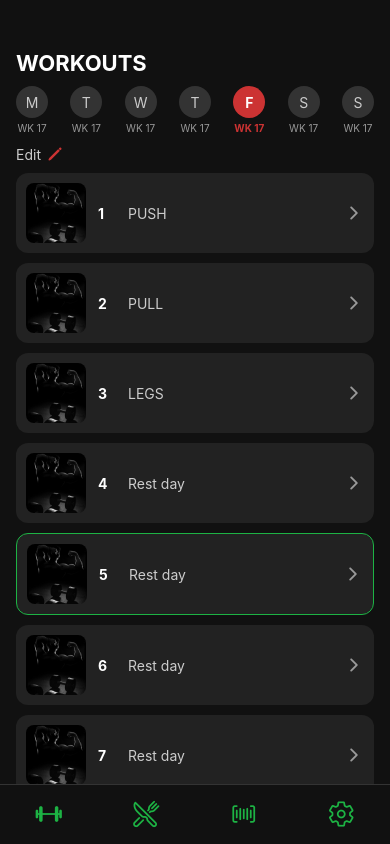
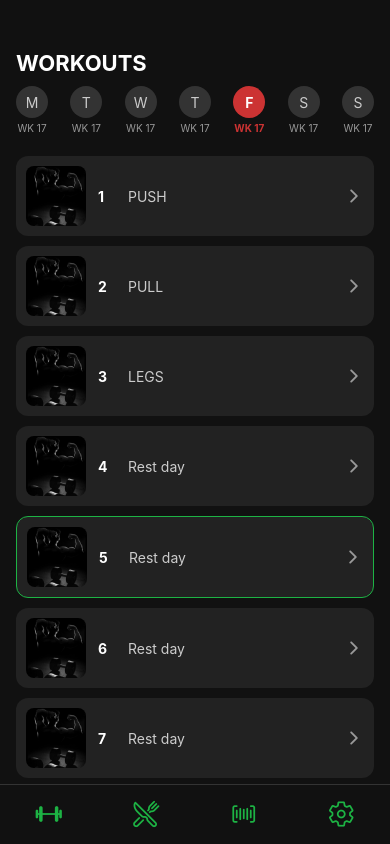
Before and after one commit to Agorbanoff/Introduction-to-script-languages, a React Native app in the folder MobileApp/Frontend/: screen /gym in a window 390 px wide. Built offline with nearby package versions, Linux system fonts and the light colour scheme.

Commit message:
removed edit button text

```diff
--- a/MobileApp/Frontend/gym.js
+++ b/MobileApp/Frontend/gym.js
@@ -1,4 +1,3 @@
-// gym.js
 import React, { useEffect, useState } from 'react';
 import {
   View,
@@ -123,12 +122,7 @@ const GymPage = () => {
           ))}
         </View>
 
-        <View style={styles.editRow}>
-          <Text style={styles.editText}>Edit</Text>
-          <Ionicons name="pencil" size={16} color="#c33" />
-        </View>
-
-        <ScrollView style={styles.scroll}>
+        <ScrollView contentContainerStyle={styles.scrollContent}>
           {workoutData.map((item, index) => (
             <TouchableOpacity
               key={item.id}
@@ -176,6 +170,7 @@ const GymPage = () => {
         >
           <Ionicons name="restaurant-outline" size={28} color="#1db344" />
         </TouchableOpacity>
+
         <TouchableOpacity
           onPress={() =>
             navigation.navigate('calorieinput')
@@ -191,8 +186,6 @@ const GymPage = () => {
         >
           <Ionicons name="settings-outline" size={28} color="#1db344" />
         </TouchableOpacity>
-
-
       </View>
     </View>
   );
@@ -257,17 +250,10 @@ const styles = StyleSheet.create({
     color: '#c33',
     fontWeight: 'bold',
   },
-  editRow: {
-    flexDirection: 'row',
-    alignItems: 'center',
-    marginBottom: 10,
-  },
-  editText: {
-    color: '#ccc',
-    marginRight: 6,
-  },
-  scroll: {
-    flex: 1,
+  scrollContent: {
+    paddingBottom: 20,
+    paddingTop: 10,
+    justifyContent: 'center',
   },
   card: {
     backgroundColor: '#222',
```
